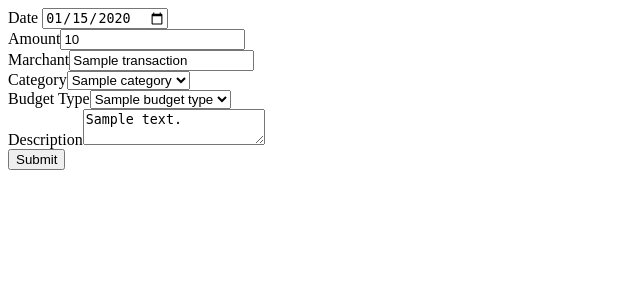
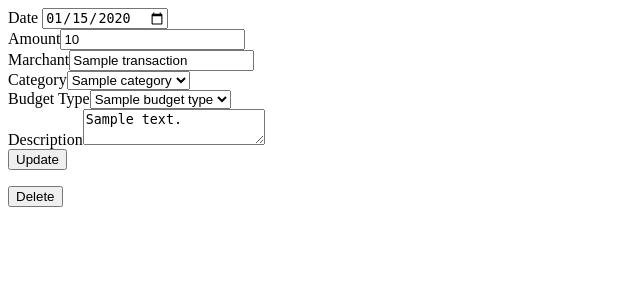
Before and after one commit to Hirosvk/BudgetApp, a Flask app: page /edit-transaction/1 in a window 1280 px wide. Shown: the top 300 px of the page, without its empty margins (0-640 px from the left). Run offline with Flask 2, Linux system fonts and the light colour scheme; a database or web service that is not in the repository returns one stand-in record (values such as "Sample title"); parts of the project's set-up code (start-up, migrations or seed data) failed here and were passed over; some libraries are stand-ins or nearby versions.

Commit message:
delete option added

```diff
--- a/main.py
+++ b/main.py
@@ -11,7 +11,6 @@ app.secret_key = os.getenv('FLASK_SECRET_KEY')
 # TODO:
 #   Edit/Insert new limit
 #   Previous month transactions
-
 
 
 @app.route('/')
@@ -35,7 +34,7 @@ def authenticate_master():
         session['session_token'] = session_token
         return redirect(url_for('index'))
 
-    return 'Wong password!'
+    return 'Wrong password!'
 
 
 @app.route('/edit-transaction/<int:_id>')
@@ -66,6 +65,10 @@ def update_transaction(_id):
 
     return redirect(url_for('index'))
 
+@app.route('/delete-transaction/<int:_id>', methods=['POST'])
+def delete_transaction(_id):
+    Transaction.delete_by_id(_id)
+    return redirect(url_for('index'))
 
 
 def show_monthly_grocery(month=None, year=None):
@@ -89,3 +92,6 @@ def show_monthly_grocery(month=None, year=None):
     }
 
     return render_template('list_transactions.html', **template_var)
+
+if __name__ == '__main__':
+    app.run()
--- a/models/model.py
+++ b/models/model.py
@@ -33,6 +33,10 @@ class DBBase(object):
     def delete(self):
         cls = self.__class__
         cls.db.execute("""DELETE FROM {} WHERE _id = {}""".format(cls.table_name, self._id))
+
+    @classmethod
+    def delete_by_id(cls, _id):
+        cls.db.execute("""DELETE FROM {} WHERE _id = {} """.format(cls.table_name, _id))
 
     @classmethod
     def delete_all(cls):
--- a/templates/edit_transaction.html
+++ b/templates/edit_transaction.html
@@ -20,9 +20,14 @@
       </label></br>
       <label>Description<textarea name="description">{{row_data['description']}}</textarea></label></br>
 
-    <input type="submit">
+    <input type="submit" value="Update">
 
   </form>
+  {% if _id %}
+    <form action="/delete-transaction/{{_id}}" method="POST">
+      <input type="submit" value="Delete">
+    </form>
+  {% endif %}
 
 </body>
 
```
Also changed, not shown: 1 other file.
